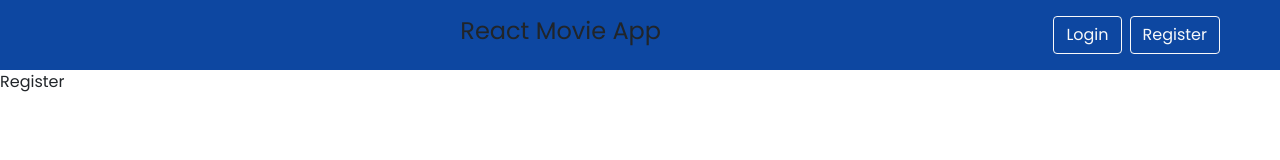
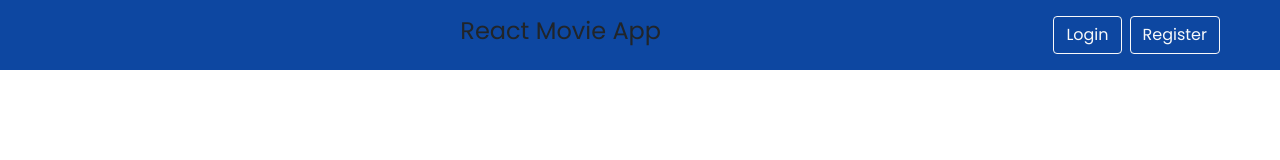
Before and after one commit to furkanesen35/movie-app, a React (Create React App) app: page /register in a window 1280 px wide. Shown: the top 160 px of the page. Built offline with nearby package versions, Linux system fonts and the light colour scheme.

Commit message:
register page started

```diff
--- a/src/pages/Register.jsx
+++ b/src/pages/Register.jsx
@@ -2,8 +2,8 @@
 
 const Register = () => {
   return (
-    <div>
-      <p>Register</p>
+    <div className='d-flex justify-content-center' >
+      <p></p>
     </div>
   );
 };
```
